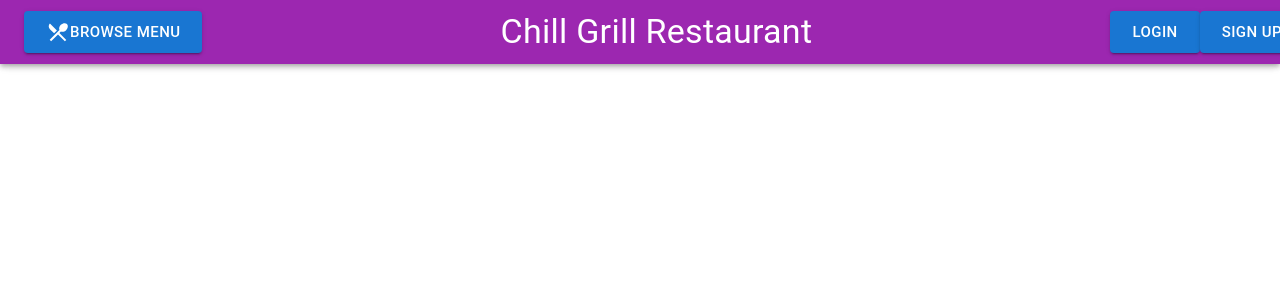
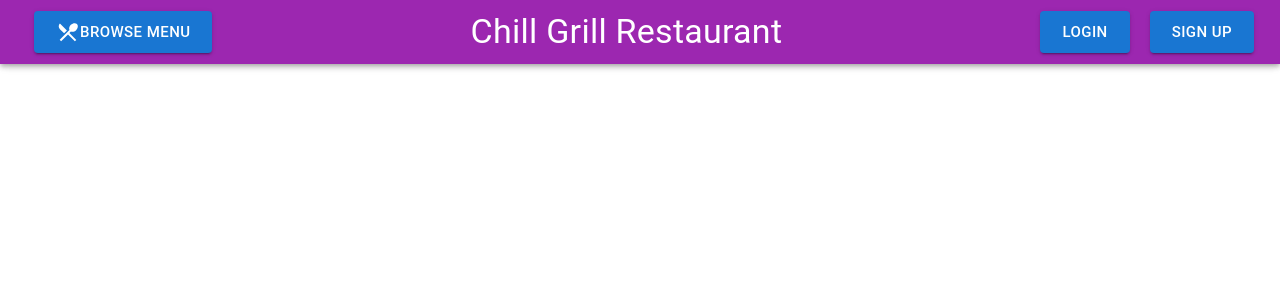
Before and after one commit to youssefrag/chill-grill-app, a React (Create React App) app in the folder client/: page / in a window 1280 px wide. Shown: the top 300 px of the page. Built offline with nearby package versions, Linux system fonts and the light colour scheme.

Commit message:
finish navbar margins

```diff
--- a/client/src/components/Navbar.jsx
+++ b/client/src/components/Navbar.jsx
@@ -3,9 +3,9 @@ import RestaurantMenuIcon from '@mui/icons-material/RestaurantMenu';
 import { makeStyles } from '@mui/styles';
 
 // const useStyles = makeStyles({
-//   navbar: {
-//     display: 'flex',
-//     justifyContent: 'space-between',
+//   btn: {
+//     marginLeft: 10,
+//     marginRight: 10,
 //   }
 // })
 
@@ -15,7 +15,7 @@ export default function Navbar(props) {
   return(
     <AppBar color='secondary'>
       <Toolbar style={{ width:'100%', display: 'inline-flex', justifyContent: 'space-between' }}>
-        <Button variant='contained' size='large'>
+        <Button variant='contained' size='large' style={{ marginLeft: 10, marginRight: 10 }}>
           <RestaurantMenuIcon />
           Browse Menu
         </Button>
@@ -23,10 +23,10 @@ export default function Navbar(props) {
           Chill Grill Restaurant
         </Typography>
         <div>
-          <Button variant='contained' size='large'>
+          <Button variant='contained' size='large' style={{ marginLeft: 10, marginRight: 10 }}>
             Login
           </Button>
-          <Button variant='contained' size='large'>
+          <Button variant='contained' size='large' style={{ marginLeft: 10, marginRight: 50 }}>
             Sign Up
           </Button>
         </div>
```
